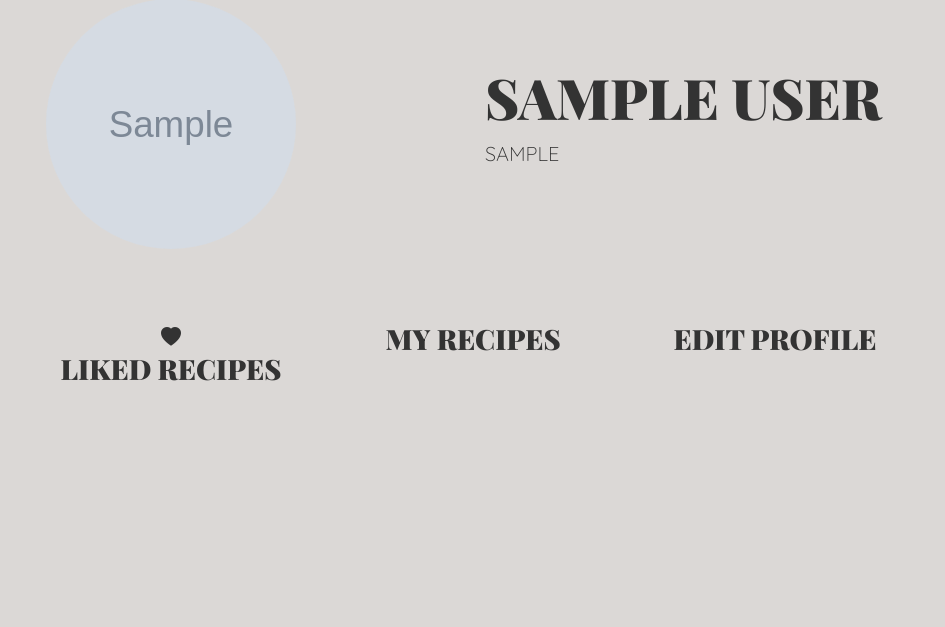
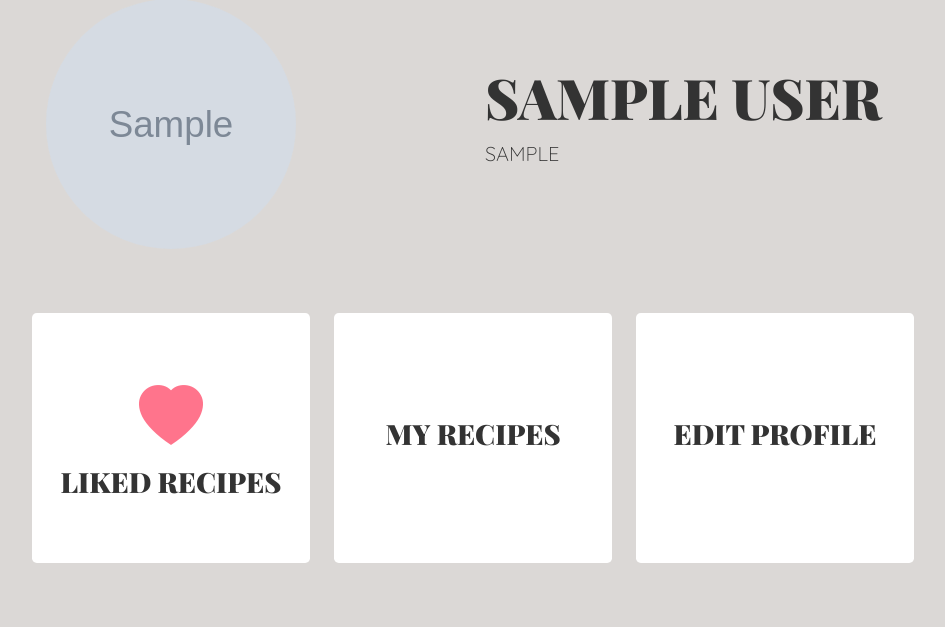
Before and after one commit to RoyMagnussen/Yummy-Recipe-Blog, a Django app: page /profile/ in a window 1280 px wide. Shown: the part 217-844 px from the top of the page, without its empty margins (167-1112 px from the left). Before the commit the page ends 598 px from the top, so only its background shows below. Run offline with Django 3.2, Linux system fonts and the light colour scheme; a user stored in the database is signed in; tables that the repository leaves empty hold one stand-in row (values such as "Sample post"); grey boxes marked "Sample" are stand-in pictures; style sheets or scripts are compiled from the project's sources; parts of the project's set-up code (start-up, migrations or seed data) failed here and were passed over; some libraries are stand-ins or nearby versions.

Commit message:
Styled profile page.

```diff
--- a/blog/static/scss/blog.scss
+++ b/blog/static/scss/blog.scss
@@ -1,5 +1,21 @@
 body {
     background: #dbd8d6;
+}
+
+.pink-heart {
+    color: #ff748c !important;
+}
+
+.icon-xl {
+    font-size: 4rem;
+}
+
+.icon-md {
+    font-size: 1.5rem;
+}
+
+.profile-picture-icon {
+    font-size: 250px;
 }
 
 .recipe-card {
@@ -21,8 +37,14 @@ body {
 }
 
 .profile-page-profile-picture {
+    height: 250px;
     width: 250px;
-    height: 250px;
     object-fit: cover;
     object-position: center;
 }
+
+.profile-action-btn {
+    background: white;
+    width: 100%;
+    height: 250px;
+}
--- a/static/css/blog.min.css
+++ b/static/css/blog.min.css
@@ -1 +1 @@
-body{background:#dbd8d6}.recipe-card{height:auto}.recipe-card-image{height:200px;width:100%;object-fit:cover;object-position:center}.recipe-card-profile-picture{width:20px;height:20px;object-fit:cover;object-position:center}.profile-page-profile-picture{width:250px;height:250px;object-fit:cover;object-position:center}
+body{background:#dbd8d6}.pink-heart{color:#ff748c !important}.icon-xl{font-size:4rem}.icon-md{font-size:1.5rem}.profile-picture-icon{font-size:250px}.recipe-card{height:auto}.recipe-card-image{height:200px;width:100%;object-fit:cover;object-position:center}.recipe-card-profile-picture{width:20px;height:20px;object-fit:cover;object-position:center}.profile-page-profile-picture{height:250px;width:250px;object-fit:cover;object-position:center}.profile-action-btn{background:white;width:100%;height:250px}
```
